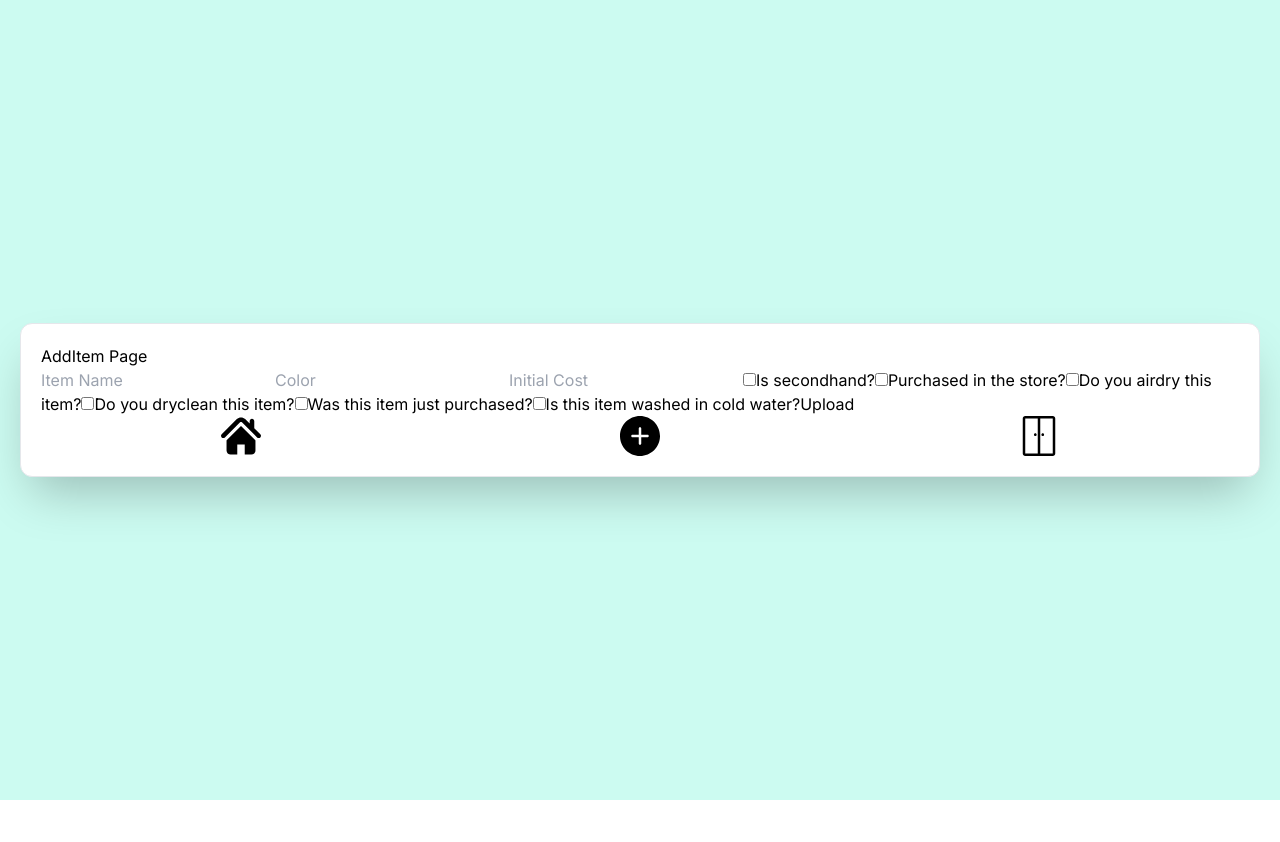
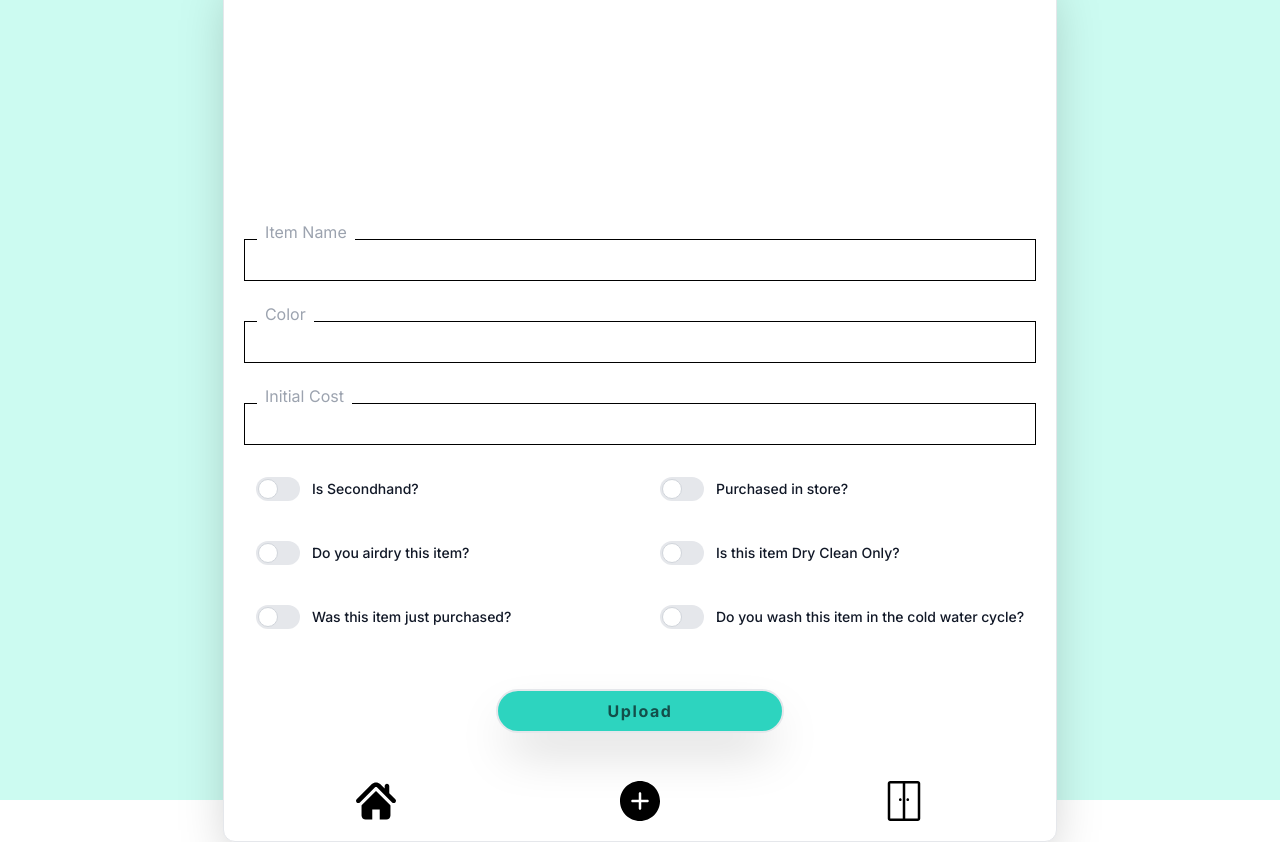
Before and after one commit to victoriamertens/happy-closet-2.0, a Next.js app: page /app/additem in a window 1280 px wide. Before the commit the page ends 800 px from the top, so only its background shows below. Built offline with nearby package versions, Linux system fonts and the light colour scheme; no server answers.

Commit message:
Added fetch call for API to POST item, also implemented styled components

```diff
--- a/src/app/app/additem/page.tsx
+++ b/src/app/app/additem/page.tsx
@@ -1,9 +1,10 @@
 "use client";
-import { addItem } from "./addItem";
 import { useState } from "react";
 import { InputStyling } from "@/app/_lib/TailwindWrappers/InputStyling";
 import { useUser } from "@clerk/clerk-react";
 import { ItemType } from "../../../../prisma/queries";
+import { ToggleStyling } from "@/app/_lib/TailwindWrappers/ToggleStyling";
+import { MainBtnStyling } from "@/app/_lib/TailwindWrappers/MainBtnStyling";
 
 export default function AddItem() {
   const [itemName, setItemName] = useState("Name");
@@ -23,7 +24,6 @@ export default function AddItem() {
       return;
     }
 
-    console.log("Uploading Item button hit:", itemName);
     let uploadItemBody: ItemType = {
       user_id: user.id,
       name: itemName,
@@ -39,82 +39,90 @@ export default function AddItem() {
       is_justpurchased: isItemJustPurchased,
     };
 
-    addItem(uploadItemBody);
+    try {
+      console.log("Firing");
+
+      // let res = addItem(uploadItemBody);
+      fetch("/api/item", {
+        method: "POST",
+        body: JSON.stringify(uploadItemBody),
+      });
+    } catch (err) {
+      console.log("Error with upload:", err);
+    }
   };
 
   return (
-    <div>
-      <p> AddItem Page</p>
-      <input
+    <div
+      id="additem-inputs"
+      className="flex flex-col items-center justify-center"
+    >
+      <div id="upperbox-photo" className="bg-blue h-60"></div>
+      <InputStyling
+        placeholder="Item Name"
         type="text"
-        placeholder="Item Name"
         onChange={(change) => setItemName(change.target.value)}
-      ></input>
-      <input
+      />
+      <InputStyling
+        placeholder="Color"
         type="text"
-        placeholder="Color"
         onChange={(change) => setItemColor(change.target.value)}
-      ></input>
-      <input
-        type="number"
+      />
+      <InputStyling
         placeholder="Initial Cost"
+        type="text"
         onChange={(change) => setItemCost(Number.parseInt(change.target.value))}
-      ></input>
-      <label id="secondhand">
-        <input
-          type="checkbox"
-          id="secondhand"
-          onChange={(change) => setIsItemSecondhand(!isItemSecondhand)}
-        ></input>
-        Is secondhand?
-      </label>
-      <label id="purchasedinstore">
-        <input
-          type="checkbox"
-          id="instore"
-          onChange={(change) =>
-            setIsItemInStorePurchase(!isItemInStorePurchase)
-          }
-        ></input>
-        Purchased in the store?
-      </label>
-      <label id="airdry">
-        <input
-          type="checkbox"
-          id="airdry"
-          onChange={(change) => setIsItemAirdry(!isItemAirdry)}
-        ></input>
-        Do you airdry this item?
-      </label>
+      />
+      <div id="toggle-inputs" className="grid grid-cols-2 justify-center gap-4">
+        <ToggleStyling
+          label="Is Secondhand?"
+          onChange={(change) => {
+            setIsItemSecondhand(!isItemSecondhand);
+            console.log("Secondhand onChange trigger activated");
+          }}
+        />
+        <ToggleStyling
+          label="Purchased in store?"
+          onChange={(change) => {
+            setIsItemInStorePurchase(!isItemInStorePurchase);
+            console.log("InStore onChange trigger activated");
+          }}
+        />
+        <ToggleStyling
+          label="Do you airdry this item?"
+          onChange={(change) => {
+            setIsItemAirdry(!isItemAirdry);
+            console.log("Airdry onChange trigger activated");
+          }}
+        />
 
-      <label id="dryclean">
-        <input
-          type="checkbox"
-          id="dryclean"
-          onChange={(change) => setIsItemDryCleanOnly(!isItemDryCleanOnly)}
-        ></input>
-        Do you dryclean this item?
-      </label>
+        <ToggleStyling
+          label="Is this item Dry Clean Only?"
+          onChange={(change) => {
+            setIsItemDryCleanOnly(!isItemDryCleanOnly);
+            console.log("Dryclean onChange trigger activated");
+          }}
+        />
 
-      <label id="justpurchased">
-        <input
-          type="checkbox"
-          id="justpurchased"
-          onChange={(change) => setIsItemJustPurchased(!isItemJustPurchased)}
-        ></input>
-        Was this item just purchased?
-      </label>
+        <ToggleStyling
+          label="Was this item just purchased?"
+          onChange={(change) => {
+            setIsItemJustPurchased(!isItemJustPurchased);
+            console.log("Justpurchased onChange trigger activated");
+          }}
+        />
 
-      <label id="coldwash">
-        <input
-          type="checkbox"
-          id="coldwash"
-          onChange={(change) => setIsItemColdWash(!isItemColdWash)}
-        ></input>
-        Is this item washed in cold water?
-      </label>
-
-      <button onClick={() => uploadItem()}>Upload</button>
+        <ToggleStyling
+          label="Do you wash this item in the cold water cycle?"
+          onChange={(change) => {
+            setIsItemColdWash(!isItemColdWash);
+            console.log("Coldwash onChange trigger activated");
+          }}
+        />
+      </div>
+      <button className="m-10" onClick={() => uploadItem()}>
+        <MainBtnStyling btnType="main" buttonText="Upload" />
+      </button>
     </div>
   );
 }
```
